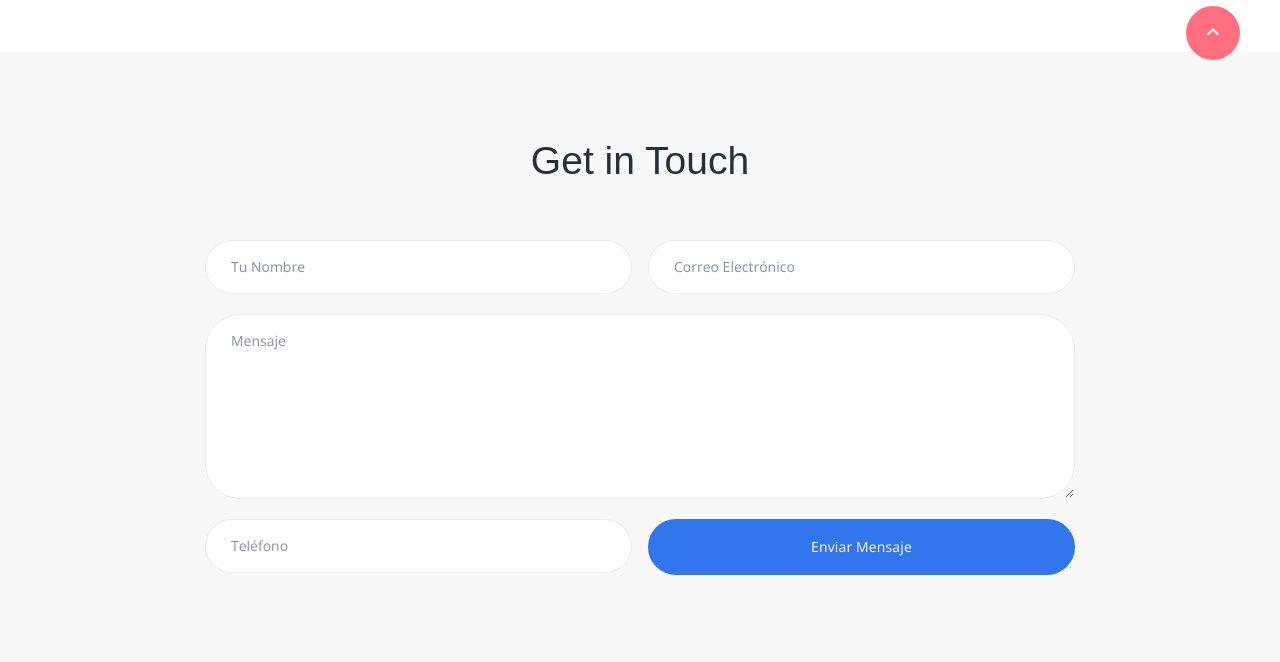
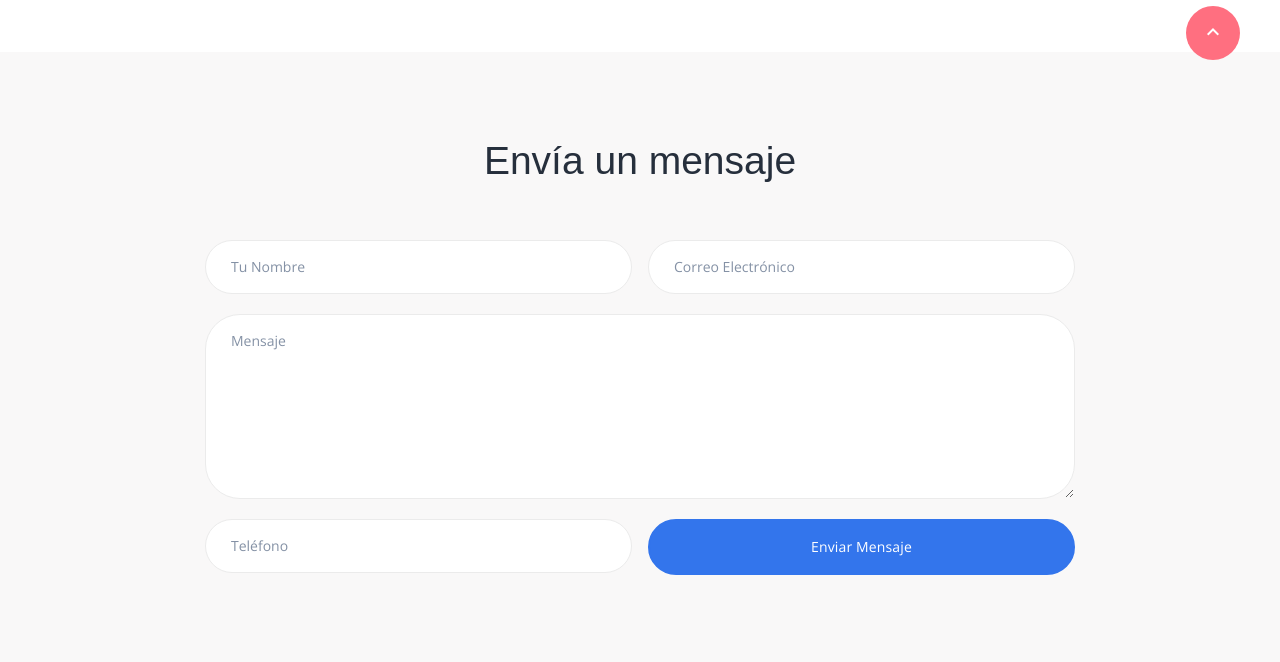
Before and after one commit to Contrerashenry/Dureoh, a plain HTML site: page contact-us.html in a window 1280 px wide. Shown: the part 800-1462 px from the top of the page. Drawn offline with nearby package versions, Linux system fonts and the light colour scheme; a web font is replaced by a local one.

Commit message:
Update "Get in Touch" heading to Spanish

```diff
--- a/contact-us.html
+++ b/contact-us.html
@@ -110,7 +110,7 @@
       <!-- Get in Touch-->
       <section class="section section-md bg-gray-100">
         <div class="container">
-          <h3 class="text-center">Get in Touch</h3>
+          <h3 class="text-center">Envía un mensaje</h3>
           <div class="row justify-content-center">
             <div class="col-lg-11 col-xl-9">
               <!-- RD Mailform-->
```
